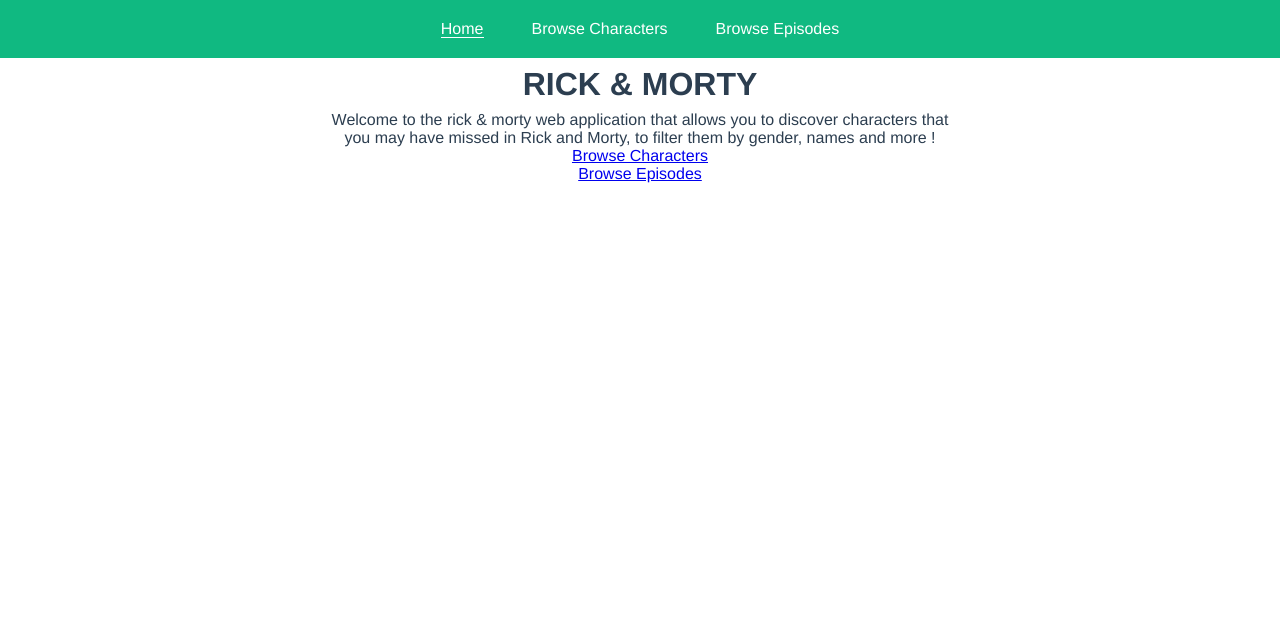
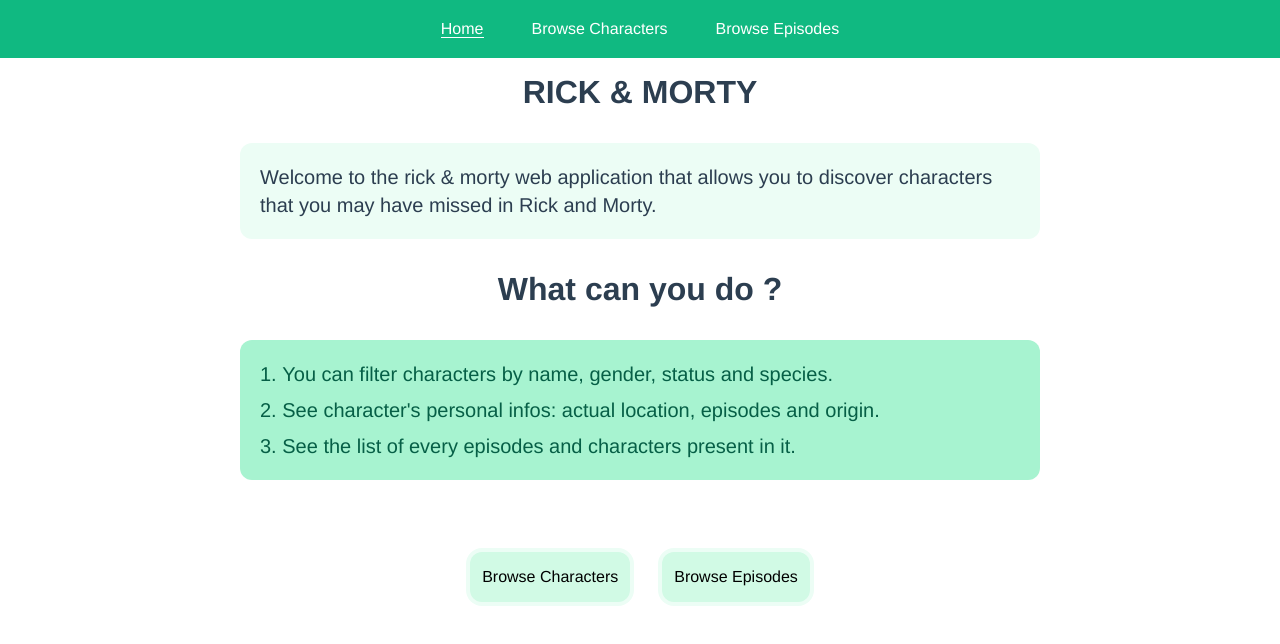
Before and after one commit to AntoinePollet/rick_morty, a Vue app: page / in a window 1280 px wide. Shown: the top 644 px of the page. Built offline with nearby package versions, Linux system fonts and the light colour scheme; no server answers; what vue-apollo would draw is missing.

Commit message:
handle errors with filter

```diff
--- a/src/components/Character.vue
+++ b/src/components/Character.vue
@@ -65,15 +65,6 @@
       showEpisodes: false
     }
   },
-  created() {
-    if(this.character) {
-      console.log(this.character);
-
-    } else {
-
-      console.log(this.character);
-    }
-  },
   computed: {
     ...mapState({
       character: state => state.character
--- a/src/components/FilterByParams.vue
+++ b/src/components/FilterByParams.vue
@@ -1,6 +1,6 @@
 <template>
   <div class="flex flex-col sm:justify-center sm:flex-row my-5">
-    <input type="text" class="rounded-xl border-green-100 p-2 mx-2 outline-none sm:my-0" placeholder="Name" v-model="filter.name"/>
+    <input type="text" class="rounded-xl border-green-100 p-2 m-2 outline-none sm:my-0" placeholder="Name" v-model="filter.name"/>
     <select v-model="filter.gender" class="select sm:my-0">
       <option value="" disabled hidden>Gender</option>
       <option>Female</option>
@@ -33,6 +33,7 @@
 
 <script>
 export default {
+  emits: ['characters-filter', 'characters-reset'],
   data() {
     return {
       filter: {
--- a/src/store/index.js
+++ b/src/store/index.js
@@ -93,6 +93,8 @@
       commit('EPISODES', res.data.episodesByIds);
     },
     async charactersFiltered({commit}, payload) {
+      // eslint-disable-next-line no-useless-catch
+      try {
         const res = await apolloClient.query({
           query: CHARACTERS_FILTERED,
           variables: {
@@ -101,6 +103,9 @@
           }
         })
         commit('CHARACTERS_BY_PAGE', res.data.characters)
+      } catch (err) {
+        throw err
+      }
     },
     async storeFilter({commit}, filter) {
       commit('STORE_FILTER', filter);
--- a/src/views/BrowseChars.vue
+++ b/src/views/BrowseChars.vue
@@ -1,6 +1,10 @@
 <template>
-  <div class="browse-characters">
   <FilterByParams @characters-filter="charactersFilter" @characters-reset="charactersReset"></FilterByParams>
+  <div v-if="error">
+    <p class="p-5 bg-red-300 rounded-xl text-red-700 font-medium text-xl mx-40 m-auto">No character(s) found with these filters, please try again with other ones</p>
+  </div>
+  <div v-else class="browse-characters">
+    {{error}}
     <Characters></Characters>
     <ChangePage @previous-page="previousPage"
                 @next-page="nextPage"
@@ -20,7 +24,8 @@
   components: {Characters, ChangePage, FilterByParams},
   data() {
     return {
-      characters: {}
+      characters: {},
+      error: ""
     }
   },
   async created() {
@@ -40,11 +45,16 @@
   },
   methods: {
     async charactersFilter(payload) {
+      try {
         await this.$store.dispatch('storeFilter', payload.filter);
         await this.$store.dispatch('charactersFiltered', {
           filter: payload.filter,  id: payload.id
         });
+        this.error = "";
         await this.$router.push({name: 'Characters', params: {id: payload.id}});
+      } catch (err) {
+        this.error = err.message;
+      }
     },
     async charactersReset() {
       await this.$store.dispatch('resetFilter');
--- a/src/views/Home.vue
+++ b/src/views/Home.vue
@@ -1,15 +1,23 @@
 <template>
-  <div class="flex flex-col justify-center sm:w-2/3 md:w-1/2 m-auto">
-    <h1 class="my-2">
+  <div class="flex flex-col mx-20 m-auto justify-center lg:mx-40 xl:mx-60 2xl:mx-80">
+    <h1 class="mt-4">
      RICK & MORTY
     </h1>
-    <p>
+    <p class="p-5 my-8 text-left text-xl bg-green-50 rounded-xl font-medium">
       Welcome to the rick & morty web application that allows you to discover characters that you may
-      have missed in Rick and Morty, to filter them by gender, names and more !
+      have missed in Rick and Morty.
     </p>
-    <div class="browse flex flex-col">
-      <router-link :to="{name: 'Characters', params: {id: 1}}">Browse Characters</router-link>
-      <router-link :to="{name: 'Episodes'}">Browse Episodes</router-link>
+    <h1>What can you do ?</h1>
+    <ul class="p-5 my-8 bg-green-200 rounded-xl text-left text-green-800 text-xl font-medium list-decimal list-inside">
+      <li class="mb-2">You can filter characters by name, gender, status and species.</li>
+      <li class="mb-2">See character's personal infos: actual location, episodes and origin.</li>
+      <li>See the list of every episodes and characters present in it.</li>
+    </ul>
+    <div class="browse flex justify-around mt-10 sm:justify-center">
+      <router-link :to="{name: 'Characters', params: {id: 1}}" class="no-underline py-4 px-3 bg-green-100 ring-4 ring-green-50
+      rounded-xl text-black font-medium hover:bg-green-700 hover:ring-green-200 hover:text-white hover:font-black sm:mx-4">Browse Characters</router-link>
+      <router-link :to="{name: 'Episodes'}" class="no-underline py-4 px-3 bg-green-100 ring-4 ring-green-50 rounded-xl
+      text-black font-medium hover:bg-green-700 hover:ring-green-200 hover:text-white hover:font-black sm:mx-4">Browse Episodes</router-link>
     </div>
   </div>
 </template>
--- a/tailwind.config.js
+++ b/tailwind.config.js
@@ -14,7 +14,9 @@
     extend: {
       backgroundColor: ['even'],
       opacity: ['hover',  'disabled'],
-      hover: ['disabled']
+      hover: ['disabled'],
+      ringColor: ['hover'],
+      fontWeight: ['hover']
     },
   },
   plugins: [],
```
Lines whose indentation alone changed are shown as unchanged.
